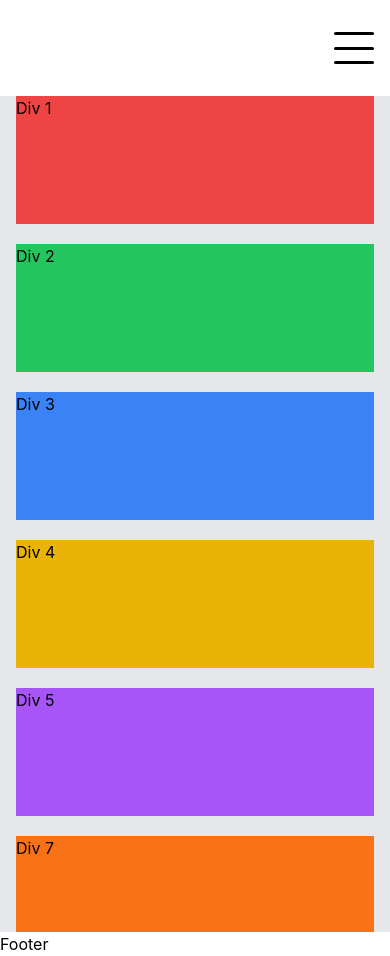
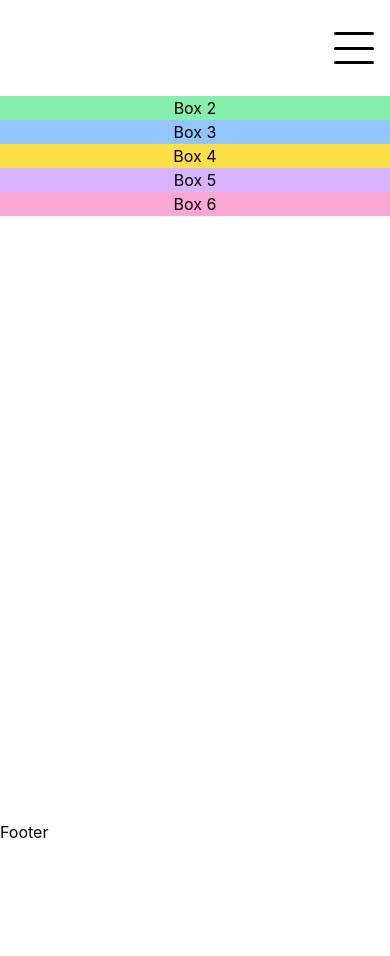
Before and after one commit to brosmar18/todo-app, a React (Vite) app: page / in a window 390 px wide. After the commit the page ends 844 px from the top, so only its background shows below. Built offline with nearby package versions, Linux system fonts and the light colour scheme.

Commit message:
Grid system updated to be responsive

```diff
--- a/src/pages/Home/index.jsx
+++ b/src/pages/Home/index.jsx
@@ -1,12 +1,16 @@
 const Home = () => {
   return (
-    <div className="grid grid-cols-2 md:grid-cols-[1fr,2fr,2fr] grid-rows-[repeat(3,minmax(0,1fr))] gap-5 bg-gray-200 w-full px-4 sm:px-6 md:px-8 lg:px-10 xl:px-20">
-      <div className="bg-red-500 h-32 row-start-1 col-span-2 md:col-span-1 md:h-auto"> Div 1</div>
-      <div className="bg-green-500 h-32 row-start-2 col-span-2 md:col-span-1 md:h-auto"> Div 2</div>
-      <div className="bg-blue-500 h-32 row-start-3 col-span-2 md:col-start-1 md:col-end-3 md:h-auto"> Div 3</div>
-      <div className="bg-yellow-500 h-32 row-start-4 col-span-2 md:row-start-1 md:col-start-2 md:col-end-3 md:h-auto"> Div 4</div>
-      <div className="bg-purple-500 h-32 row-start-5 col-span-2 md:row-start-2 md:col-start-2 md:col-end-3 md:h-auto"> Div 5</div>
-      <div className="bg-orange-500 h-[96px] md:h-auto row-start-6 col-span-2 md:row-start-1 md:col-start-3 md:row-span-3"> Div 7</div>
+    <div className="flex flex-col sm:grid sm:grid-cols-[1fr,repeat(2,_2fr)] sm:grid-rows-[repeat(2,_1fr)] sm:gap-0 w-full">
+      {/* Box 2 */}
+      <div className="bg-green-300 flex items-center justify-center sm:col-start-1 sm:col-end-2 sm:row-start-1 sm:row-end-2">Box 2</div>
+      {/* Box 3 */}
+      <div className="bg-blue-300 flex items-center justify-center sm:col-start-1 sm:col-end-2 sm:row-start-2 sm:row-end-3">Box 3</div>
+      {/* Box 4 */}
+      <div className="bg-yellow-300 flex items-center justify-center sm:col-start-2 sm:col-end-3 sm:row-start-1 sm:row-end-2">Box 4</div>
+      {/* Box 5 */}
+      <div className="bg-purple-300 flex items-center justify-center sm:col-start-2 sm:col-end-3 sm:row-start-2 sm:row-end-3">Box 5</div>
+      {/* Box 6 */}
+      <div className="bg-pink-300 flex items-center justify-center sm:col-start-3 sm:col-end-4 sm:row-start-1 sm:row-end-3">Box 6</div>
     </div>
   );
 };
```
